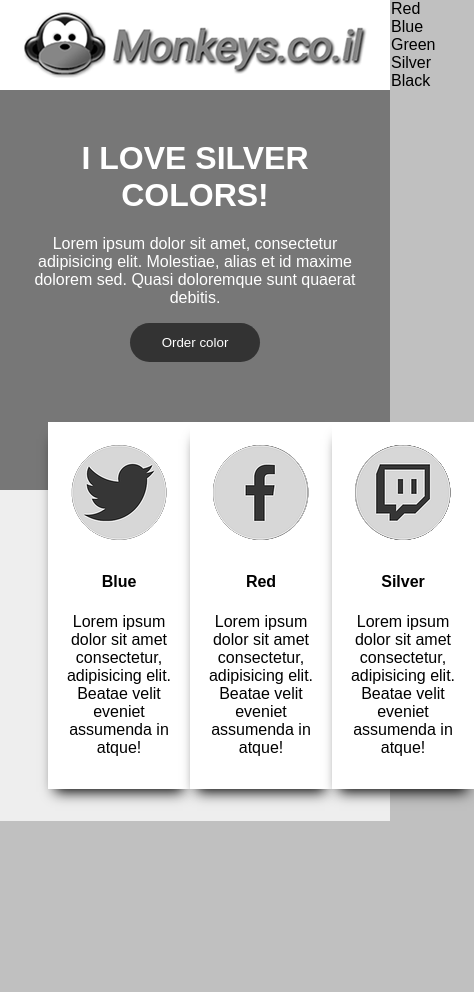
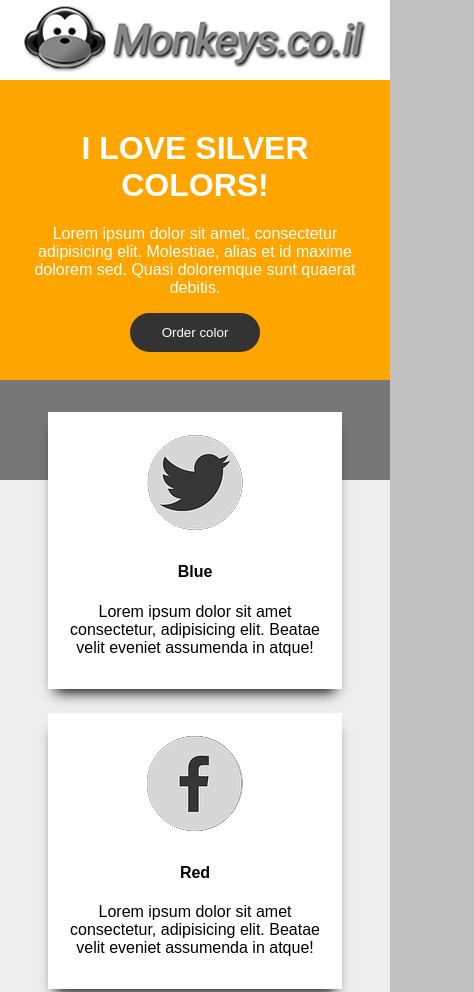
Before and after one commit to noamick/Monkey-Course, a plain HTML site: page L16/grey.html in a window 390 px wide. Shown: the top 992 px of the page, 474 px wide, since content can reach past the window. Before the commit the page ends 844 px from the top, so only its background shows below. Drawn offline with Linux system fonts and the light colour scheme.

Commit message:
Make layout responsive for mobile and laptop screens
- Added media queries for different screen sizes
- Adjusted flexbox properties for better responsiveness
- Improved spacing and font sizes for better readability

```diff
--- a/L16/grey.css
+++ b/L16/grey.css
@@ -74,6 +74,7 @@ main .container{
     display: flex;
     padding: 32px;
     justify-content: space-between;
+    flex-wrap: wrap;
 }
 main .box{
     width: 200px;
@@ -83,3 +84,19 @@ main .box{
     box-shadow: 0px 10px 13px -7px #000000, 5px 5px 15px 5px rgba(0,0,0,0);
     z-index: 99;
 }
+
+@media screen and (max-width:728px){
+    .strip{
+        background: orange;
+    }
+    headerv.logo img{
+        width: 100%;
+    }
+    header nav{
+        display: none;
+    }
+    main .box{
+        width: 100%;
+        margin-bottom:24px;
+    }
+}
```
